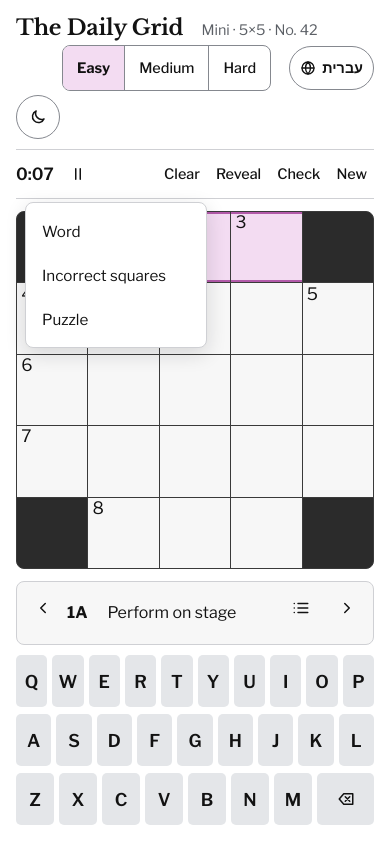
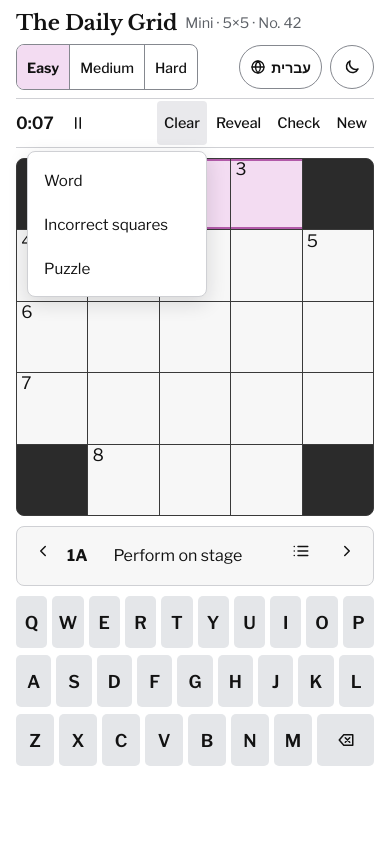
Before and after one commit to torosent/daily-grid, a plain HTML site: page public/index.html in a window 390 px wide. Both pictures are taken after a click on the button "Clear". Drawn offline with nearby package versions, Linux system fonts and the light colour scheme; a web font is replaced by a local one.

Commit message:
Fix mobile menus, on-screen keyboard, and responsive layout
- Keep toolbar menus open on WebKit touch taps by ignoring null relatedTarget on focusout, clamping dropdowns inside the viewport, and closing on outside pointerdown.
- Fix WebKit touch typing on the on-screen keyboard by not calling preventDefault() on touch pointerdown events.
- Compact mobile masthead and grid/cluebar sizing so all controls and keys fit cleanly on phone viewports without clipping.
- Prevent portrait full-grid styles from leaking into narrow mobile landscape, avoid touch-scroll hijacking on grid cells, and close the clue list when starting a new puzzle.

Co-authored-by: Copilot App <223556219+Copilot@users.noreply.github.com>

```diff
--- a/public/index.html
+++ b/public/index.html
@@ -43,7 +43,7 @@
 [hidden]{display:none!important}
 body{margin:0;padding-block:env(safe-area-inset-top,0px) env(safe-area-inset-bottom,0px);background:var(--bg);color:var(--ink);font-family:var(--ui);font-size:.9375rem;-webkit-tap-highlight-color:transparent}
 ::selection{background:var(--word)}
-button{font:inherit;color:inherit}
+button{font:inherit;color:inherit;touch-action:manipulation}
 .wrap{max-width:1160px;margin:0 auto;padding-left:max(16px,env(safe-area-inset-left,0px));padding-right:max(16px,env(safe-area-inset-right,0px));padding-block:0 40px}
 
 .mast{display:flex;align-items:baseline;flex-wrap:wrap;column-gap:18px;row-gap:4px;padding-block:22px 14px}
@@ -53,7 +53,7 @@ button{font:inherit;color:inherit}
 .levels{margin-inline-start:auto;align-self:center;display:inline-flex;border:1px solid var(--edge);border-radius:8px;overflow:hidden}
 .levels button{color:var(--ink);background:none;border:0;padding:7px 14px;font-size:.9rem;font-weight:500;cursor:pointer}
 .levels button + button{border-inline-start:1px solid var(--edge)}
-.lang{align-self:center;display:inline-flex;align-items:center;gap:6px;color:var(--ink);text-decoration:none;font-size:.9rem;font-weight:600;padding:7px 12px;border:1px solid var(--edge);border-radius:999px}
+.lang{align-self:center;display:inline-flex;align-items:center;gap:6px;color:var(--ink);text-decoration:none;font-size:.9rem;font-weight:600;padding:7px 12px;border:1px solid var(--edge);border-radius:999px;touch-action:manipulation}
 .lang:hover{background:var(--hover)}
 .lang:focus-visible{outline:2px solid var(--fixed);outline-offset:2px}
 .lang .icon{width:16px;height:16px}
@@ -70,16 +70,16 @@ button{font:inherit;color:inherit}
 .levels button[aria-pressed="true"]{background:var(--word);font-weight:700}
 .levels button:focus-visible{outline:2px solid var(--fixed);outline-offset:-2px}
 
-.toolbar{display:flex;align-items:center;justify-content:space-between;gap:8px;min-height:48px;border-block:1px solid var(--line)}
+.toolbar{position:relative;z-index:30;display:flex;align-items:center;justify-content:space-between;gap:8px;min-height:48px;border-block:1px solid var(--line)}
 .timer{display:flex;align-items:center;gap:2px;font-weight:600;font-size:1.05rem;font-variant-numeric:tabular-nums}
 .tools{display:flex;align-items:center;gap:2px;flex-wrap:wrap;justify-content:flex-end}
 .btn{color:var(--ink);background:none;border:0;padding:8px 12px;border-radius:4px;cursor:pointer;font-size:.95rem;font-weight:500;display:inline-flex;align-items:center;gap:6px}
-.btn:hover{background:var(--hover)}
+.btn:hover,.btn[aria-expanded="true"]{background:var(--hover)}
 .btn:focus-visible,.board-grid:focus-visible,.kbd button:focus-visible,.cluebar .nav:focus-visible{outline:2px solid var(--fixed);outline-offset:2px}
 .icon{width:18px;height:18px;flex:none;fill:none;stroke:currentColor;stroke-width:2;stroke-linecap:round;stroke-linejoin:round}
 .menu{position:relative}
 .menu .caret{width:12px;height:12px}
-.menu-list{position:absolute;right:0;top:calc(100% + 6px);z-index:30;min-width:180px;padding:6px 0;background:var(--bg);border:1px solid var(--line);border-radius:8px;box-shadow:0 6px 20px var(--shadow)}
+.menu-list{position:absolute;right:0;top:calc(100% + 6px);z-index:30;min-width:180px;max-width:calc(100vw - 16px);box-sizing:border-box;padding:6px 0;background:var(--bg);border:1px solid var(--line);border-radius:8px;box-shadow:0 6px 20px var(--shadow)}
 .menu-list button{color:var(--ink);display:block;width:100%;text-align:start;background:none;border:0;padding:9px 16px;cursor:pointer;font-size:.95rem}
 .menu-list button:hover{background:var(--hover)}
 .menu-list button:focus-visible{background:var(--hover);outline:2px solid var(--fixed);outline-offset:-2px}
@@ -155,14 +155,17 @@ button{font:inherit;color:inherit}
   .list ol{max-height:none}
 }
 @media (max-width:719px){
-  .mast{padding-block:14px 10px}
-  .mast h1{font-size:1.35rem}
+  .mast{padding-block:10px 8px;column-gap:8px;row-gap:8px;align-items:center}
+  .mast h1{font-size:1.3rem}
   .mast .date{display:none}
-  .board{padding-top:12px;gap:0}
-  .left{width:100%;align-items:center}
+  .levels{margin-inline:0 auto}
+  .levels button{padding:6px 10px;font-size:.875rem}
+  .board{padding-top:10px;gap:0}
+  .left{width:100%;align-items:center;gap:10px}
   .wrap{padding-block:0 16px}
-  .board-grid{width:min(100%, max(240px, calc(100svh - 446px)))}
-  .cluebar{width:100%;font-size:1rem;padding-inline:4px;gap:2px;height:64px;min-height:0}
+  .board-grid{width:min(100%, max(240px, calc(100svh - 422px)))}
+  .cluebar{width:100%;font-size:1rem;padding-inline:4px;gap:2px;height:60px;min-height:0}
+  .cluebar .num{padding-inline-end:6px}
   .cluebar .txt{display:-webkit-box;-webkit-line-clamp:2;-webkit-box-orient:vertical;overflow:hidden}
   .cluebar .nav{display:inline-flex}
   .lists{display:none}
@@ -171,23 +174,23 @@ button{font:inherit;color:inherit}
   .btn{padding:8px 7px;gap:2px;font-size:.9rem}
   .menu .caret,.lbl-long{display:none}
   .lbl-short{display:inline}
-  .lang{padding:6px 10px}
+  .lang{padding:6px 10px;font-size:.875rem;gap:5px}
   .kbd{order:3;padding-top:10px}
   .cluebar{order:0}
   /* The largest grid uses the side margins too, so its squares stay at least 24px; the clue bar and keys stay pinned
      to the bottom of the screen and the grid scrolls under them, keeping the selected square in view. */
   .board-grid[data-full]{width:calc(100% + 24px);max-width:none;margin-inline:-12px}
   .dock{display:flex;flex-direction:column;width:100%}
-  .board:has(.board-grid[data-full]) .dock{position:sticky;bottom:0;z-index:5;background:var(--bg);padding-top:8px;padding-bottom:max(8px, env(safe-area-inset-bottom, 0px))}
+  .board:not(.clues):has(.board-grid[data-full]) .dock{position:sticky;bottom:0;z-index:5;background:var(--bg);padding-top:8px;padding-bottom:max(8px, env(safe-area-inset-bottom, 0px))}
   .board-grid[data-full] .cell{scroll-margin-top:110px;scroll-margin-bottom:270px}
 }
 @media (max-width:719px) and (max-height:700px){
   .mast h1,.mast .meta{display:none}
   .mast{padding-block:8px 6px}
-  .kbd{gap:5px}
+  .kbd{gap:5px;padding-top:8px}
   .kbd button{height:44px!important}
-  .cluebar{min-height:48px}
-  .board-grid{width:min(100%, max(200px, calc(100svh - 372px)))}
+  .cluebar{height:56px}
+  .board-grid{width:min(100%, max(200px, calc(100svh - 352px)))}
 }
 
 @media (max-width:719px),(hover:none) and (pointer:coarse){
@@ -211,17 +214,21 @@ button{font:inherit;color:inherit}
   .toolbar{min-height:44px}
   .board{grid-template-columns:minmax(0,1fr);padding-top:8px;gap:0}
   .left{display:grid;grid-template-columns:var(--gridsize) minmax(0,1fr);grid-template-rows:auto 1fr;column-gap:16px;row-gap:8px;align-items:start;width:100%}
-  .board-grid{grid-column:1;grid-row:1 / 3;width:var(--gridsize)}
-  .dock{display:contents}
-  .cluebar{grid-column:2;grid-row:1;min-height:48px;width:auto}
+  .board-grid,.board-grid[data-full]{grid-column:1;grid-row:1 / 3;width:var(--gridsize);margin-inline:0}
+  .dock,.board:not(.clues):has(.board-grid[data-full]) .dock{display:contents;position:static;padding:0;background:none}
+  .cluebar{grid-column:2;grid-row:1;height:auto;min-height:48px;width:auto}
   .cluebar .nav{display:inline-flex}
   .kbd{grid-column:2;grid-row:2;display:flex;padding-top:0}
   .lists{display:none}
   .board.clues .lists{display:grid;grid-template-columns:1fr 1fr;gap:16px;position:absolute;top:72px;bottom:0;inset-inline-end:0;width:calc(100% - var(--gridsize) - 16px);overflow:auto;padding:0}
   .board.clues .lists .list ol{max-height:none}
   .board.clues .kbd{display:none}
+  .about{margin-top:12px}
 }
 @media (max-width:359px){
+  .mast{column-gap:6px}
+  .levels button{padding:6px 8px;font-size:.8rem}
+  .lang{padding:6px 8px;font-size:.8rem;gap:4px}
   .cluebar{font-size:.9rem} .cluebar .num{min-width:0}
   .btn{padding-inline:5px;font-size:.85rem}
   .tools{flex-wrap:nowrap;gap:0}
@@ -496,14 +503,14 @@ function buildKeyboard() {
       const b = document.createElement('button');
       if (ch === '⌫') { b.className = 'wide'; b.setAttribute('aria-label', t.del); b.innerHTML = '<svg class="icon" viewBox="0 0 24 24"><path d="M21 5H9l-6 7 6 7h12z"/><path d="m17 9-6 6M11 9l6 6"/></svg>'; b.onclick = live(backspace); }
       else { b.textContent = ch; b.onclick = live(() => type(ch)); }
-      b.addEventListener('pointerdown', e => e.preventDefault());
+      b.addEventListener('pointerdown', e => { if (e.pointerType !== 'touch') e.preventDefault(); });
       r.appendChild(b);
     }
     kbd.appendChild(r);
   });
 }
 
-const phone = matchMedia('(max-width: 719px)');
+const phone = matchMedia('(max-width: 719px) and (orientation: portrait)');
 
 /* ---------- puzzles ---------- */
 function begin(state, quiet) {
@@ -514,7 +521,7 @@ function begin(state, quiet) {
   wasFull = open().every(c => S.ent[c]);
   buildDOM(); render(); syncLevel();
   $('meta').textContent = `${t.sizeName[n] || ''} · ${n}×${n}${t.levelled ? ` · ${t.levels[P.level || 'easy']}` : ''}${P.id ? ` · ${t.no} ${P.id}` : ''}`;
-  if (!quiet) { veil(false); paused = false; boardEl.classList.remove('paused'); }
+  if (!quiet) { veil(false); paused = false; boardEl.classList.remove('paused'); showClues(false); }
   const a = document.activeElement;
   if (S.done) { if (!quiet) showDone(); }
   else if (!quiet && (!a || a === document.body || a === gridEl || a.closest?.('.menu'))) focusGrid();
@@ -557,13 +564,18 @@ async function newPuzzle(n) {
 function buildDOM() {
   const n = P.n; gridEl.style.setProperty('--n', n); gridEl.dataset.n = n; gridEl.toggleAttribute('data-full', n === t.sizes.at(-1)); gridEl.innerHTML = ''; cells = [];
   gridEl.setAttribute('aria-label', t.gridLabel);
+  const selectCell = i => { if (i === cur) toggleDir(); else { cur = i; if (!CC[cur][dir]) toggleDir(); } render(); focusGrid(); };
   P.sol.forEach((v, i) => {
     const d = document.createElement('div');
     d.className = 'cell' + (v === null ? ' block' : '');
     if (v !== null) {
       if (P.numbers[i]) d.innerHTML = `<span class="no">${+P.numbers[i]}</span>`;
       d.insertAdjacentHTML('beforeend', '<span class="ch"></span>');
-      d.addEventListener('pointerdown', e => { e.preventDefault(); if (i === cur) toggleDir(); else { cur = i; if (!CC[cur][dir]) toggleDir(); } render(); focusGrid(); });
+      // Defer touch selection to click so scrolling a full-size grid never hijacks the active square.
+      let mouseDown = false;
+      d.addEventListener('pointerdown', e => { if (e.pointerType === 'touch') return; mouseDown = true; e.preventDefault(); selectCell(i); });
+      d.addEventListener('click', () => { if (mouseDown) { mouseDown = false; return; } selectCell(i); });
+      d.addEventListener('pointerleave', () => { mouseDown = false; });
     }
     gridEl.appendChild(d); cells.push(d);
   });
@@ -605,7 +617,7 @@ function render() {
   const say = notice + t.say(wd.num, dir === 'A' ? t.across : t.down, clueOf(wd), wd.cells.indexOf(cur) + 1, wd.cells.length,
     Math.floor(cur / P.n) + 1, cur % P.n + 1, S.ent[cur] || t.blank, t.marks[S.mark[cur]] || '', wd.cells.map(c => S.ent[c] || t.blank).join(', '));
   // phones: keep the selected square clear of the pinned clue bar and keys
-  if (gridEl.hasAttribute('data-full') && phone.matches) cells[cur].scrollIntoView({ block: 'nearest', inline: 'nearest' });
+  if (gridEl.hasAttribute('data-full') && phone.matches && !boardEl.classList.contains('clues')) cells[cur].scrollIntoView({ block: 'nearest', inline: 'nearest' });
   if (notice && $('live').textContent === say) { $('live').textContent = ''; requestAnimationFrame(() => { $('live').textContent = say; }); }
   else if ($('live').textContent !== say) $('live').textContent = say; // unchanged text is not announced again
   notice = '';
@@ -815,7 +827,7 @@ document.addEventListener('keydown', e => {
   }
   if (menu) {
     const its = [...menu.children], i = its.indexOf(document.activeElement);
-    const to = k === 'ArrowDown' ? its[(i + 1) % its.length] : k === 'ArrowUp' ? its[(i - 1 + its.length) % its.length] : k === 'Home' ? its[0] : k === 'End' ? its.at(-1) : null;
+    const to = k === 'ArrowDown' ? its[(i + 1) % its.length] : k === 'ArrowUp' ? its[i < 0 ? its.length - 1 : (i - 1 + its.length) % its.length] : k === 'Home' ? its[0] : k === 'End' ? its.at(-1) : null;
     if (to) { to.focus(); e.preventDefault(); }
     return;
   }
@@ -841,14 +853,35 @@ document.addEventListener('keydown', e => {
   e.preventDefault();
 });
 
-function closeMenus() { document.querySelectorAll('.menu').forEach(m => { m.querySelector('.menu-list').hidden = true; m.firstElementChild.setAttribute('aria-expanded', 'false'); }); }
+function closeMenus() { document.querySelectorAll('.menu').forEach(m => { const l = m.querySelector('.menu-list'); l.hidden = true; l.style.transform = ''; m.firstElementChild.setAttribute('aria-expanded', 'false'); }); }
+function positionMenu(list) {
+  list.style.transform = '';
+  const r = list.getBoundingClientRect(), pad = 8;
+  if (r.left < pad) list.style.transform = `translateX(${Math.ceil(pad - r.left)}px)`;
+  else if (r.right > innerWidth - pad) list.style.transform = `translateX(${Math.floor(innerWidth - pad - r.right)}px)`;
+}
 document.querySelectorAll('.menu').forEach(m => {
   const btn = m.firstElementChild, list = m.querySelector('.menu-list');
-  btn.addEventListener('click', e => { e.stopPropagation(); const show = list.hidden; closeMenus(); list.hidden = !show; btn.setAttribute('aria-expanded', String(show)); if (show) list.firstElementChild.focus(); });
-  list.addEventListener('click', e => { const b = e.target.closest('[data-act]'); if (!b) return; closeMenus(); act(b.dataset.act); if (overlay.hidden) { if (S) focusGrid(); else btn.focus(); } else $('ovActs').firstChild.focus(); });
-  m.addEventListener('focusout', e => { if (!m.contains(e.relatedTarget) && !list.hidden) { list.hidden = true; btn.setAttribute('aria-expanded', 'false'); } });
+  btn.addEventListener('click', e => {
+    e.stopPropagation();
+    const show = list.hidden; closeMenus();
+    if (!show) return;
+    list.hidden = false; btn.setAttribute('aria-expanded', 'true');
+    positionMenu(list);
+    if (e.detail === 0) list.firstElementChild.focus({ preventScroll: true });
+  });
+  list.addEventListener('click', e => {
+    const b = e.target.closest('[data-act]'); if (!b) return;
+    e.stopPropagation();
+    closeMenus(); act(b.dataset.act);
+    if (overlay.hidden) { if (S) focusGrid(); else btn.focus(); } else $('ovActs').firstChild.focus();
+  });
+  // Only close on focusout when focus moves to another element outside the menu; WebKit blurs tapped buttons with relatedTarget === null before click fires.
+  m.addEventListener('focusout', e => { if (e.relatedTarget && !m.contains(e.relatedTarget) && !list.hidden) closeMenus(); });
 });
-document.addEventListener('click', closeMenus);
+document.addEventListener('pointerdown', e => { if (!e.target.closest('.menu')) closeMenus(); });
+document.addEventListener('click', e => { if (!e.target.closest('.menu')) closeMenus(); });
+window.addEventListener('resize', () => { const open = document.querySelector('.menu-list:not([hidden])'); if (open) positionMenu(open); });
 $('levels').onclick = live(e => { const b = e.target.closest('[data-level]'); if (!b) return; setLevel(b.dataset.level); if (overlay.hidden) focusGrid(); });
 $('pause').onclick = live(pause);
 $('prevClue').onclick = live(() => { jumpClue(-1, false); render(); });
```
